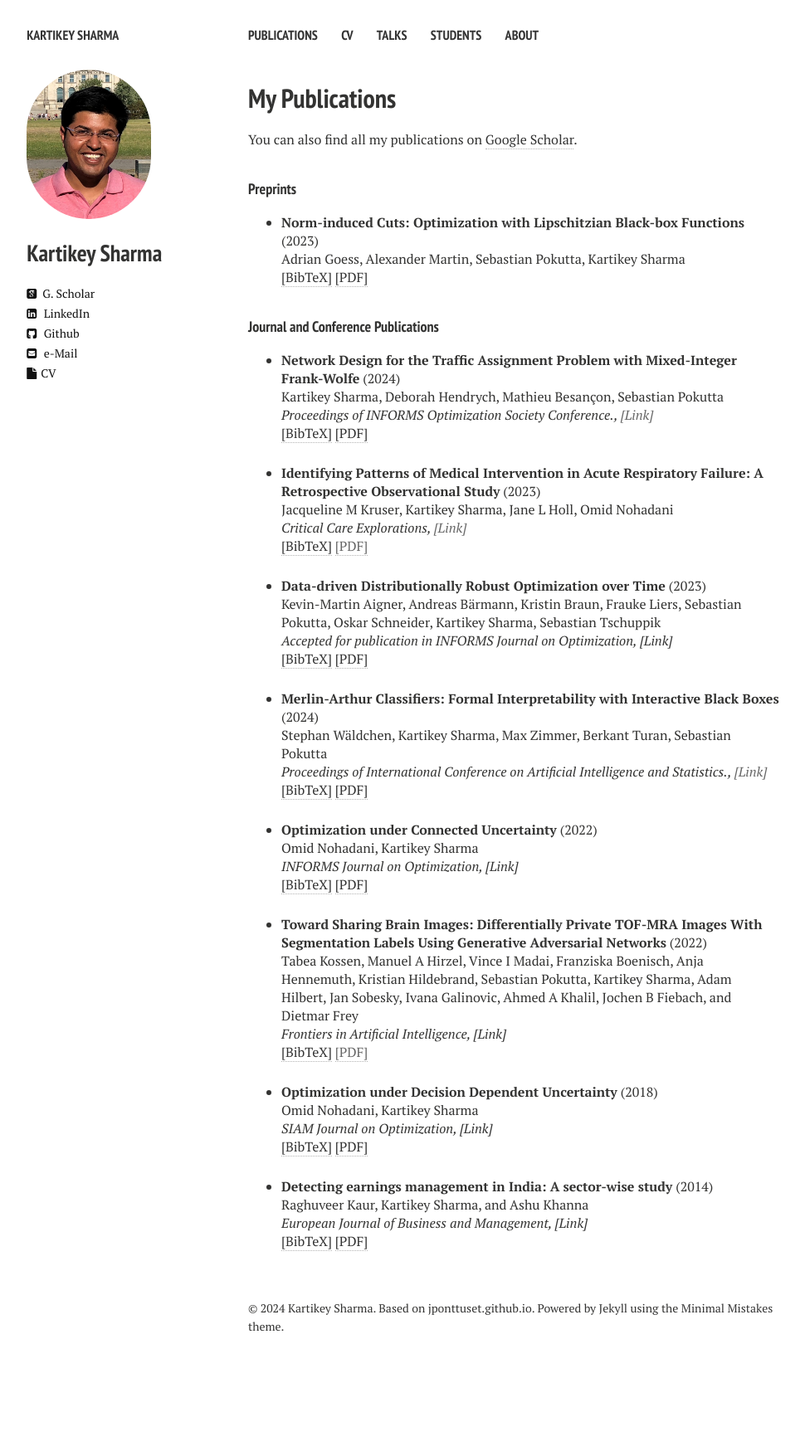
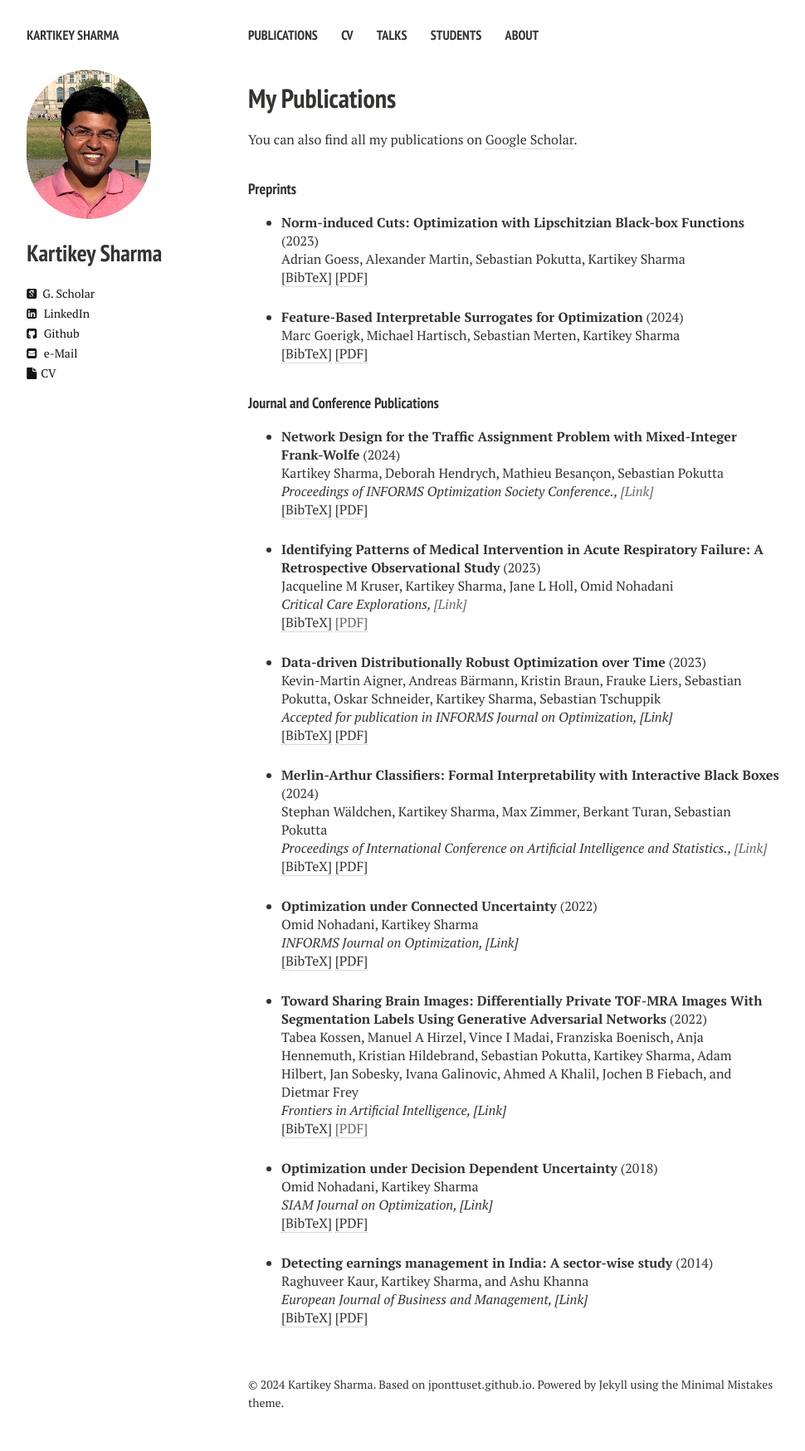
Before and after one commit to kartikeyrinwa/kartikeyrinwa.github.io, a Jekyll site: the page built from publications.md, in a window 1280 px wide. Shown: the whole page at 83% size, without its empty margins (21-991 px from the left). Built offline with Jekyll 4.4.1, drawn with Linux system fonts in a browser that asks for light colours; nearby versions of some CDN libraries; before the commit the page ends 1657 px from its top, so only the background shows below that.

Commit message:
updated cv and added new pre print for paper with marc goerigk

```diff
--- a/_data/publication_list.yml
+++ b/_data/publication_list.yml
@@ -53,6 +53,23 @@
         title={Norm-induced Cuts: Optimization with Lipschitzian Black-box Functions},
         author={Goess, Adrian and Martin, Alexander and Pokutta, Sebastian and Sharma, Kartikey}}
 
+- title: "Feature-Based Interpretable Surrogates for Optimization"
+  year: 2024
+  type: preprint
+  label: goerigk2024fiso
+  image:
+  description:
+  authors: Marc Goerigk, Michael Hartisch, Sebastian Merten, Kartikey Sharma
+  link_pre:
+    url: https://arxiv.org/abs/2409.01869
+    display: arXiv:2409.01869 (2024)
+  link_main:
+    url:
+    display:
+  bibtex: |
+        @article{goerigk2024fiso,
+        title={Feature-Based Interpretable Surrogates for Optimization},
+        author={Goerigk, Marc and Hartisch, Michael and Merten, Sebastian and Sharma, Kartikey}}
 
 - title: "Data-driven Distributionally Robust Optimization over Time"
   year: 2023
```
Also changed, not shown: index.md (+3 -2 lines), 1 other file.
